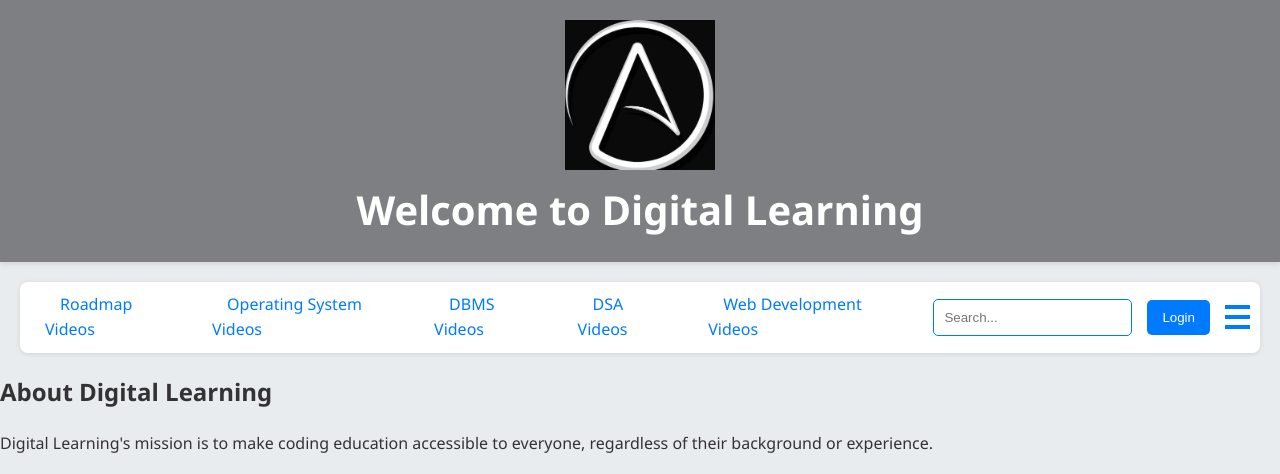
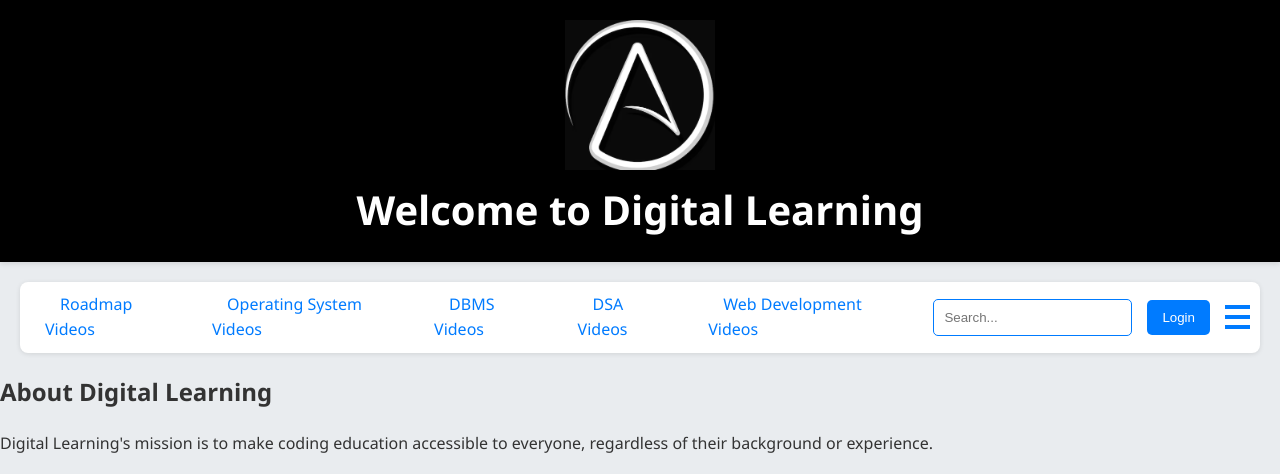
Before and after one commit to Aman4126/MINI-PROJECT, a plain HTML site: page index.html in a window 1280 px wide. Shown: the top 474 px of the page. Drawn offline with Linux system fonts and the light colour scheme.

Commit message:
updated files

```diff
--- a/style.css
+++ b/style.css
@@ -8,7 +8,7 @@ body {
 }
 
 header {
-    background: #00030577;
+    background: #000000;
     color: #fff;
     padding: 20px 0;
     text-align: center;
```
